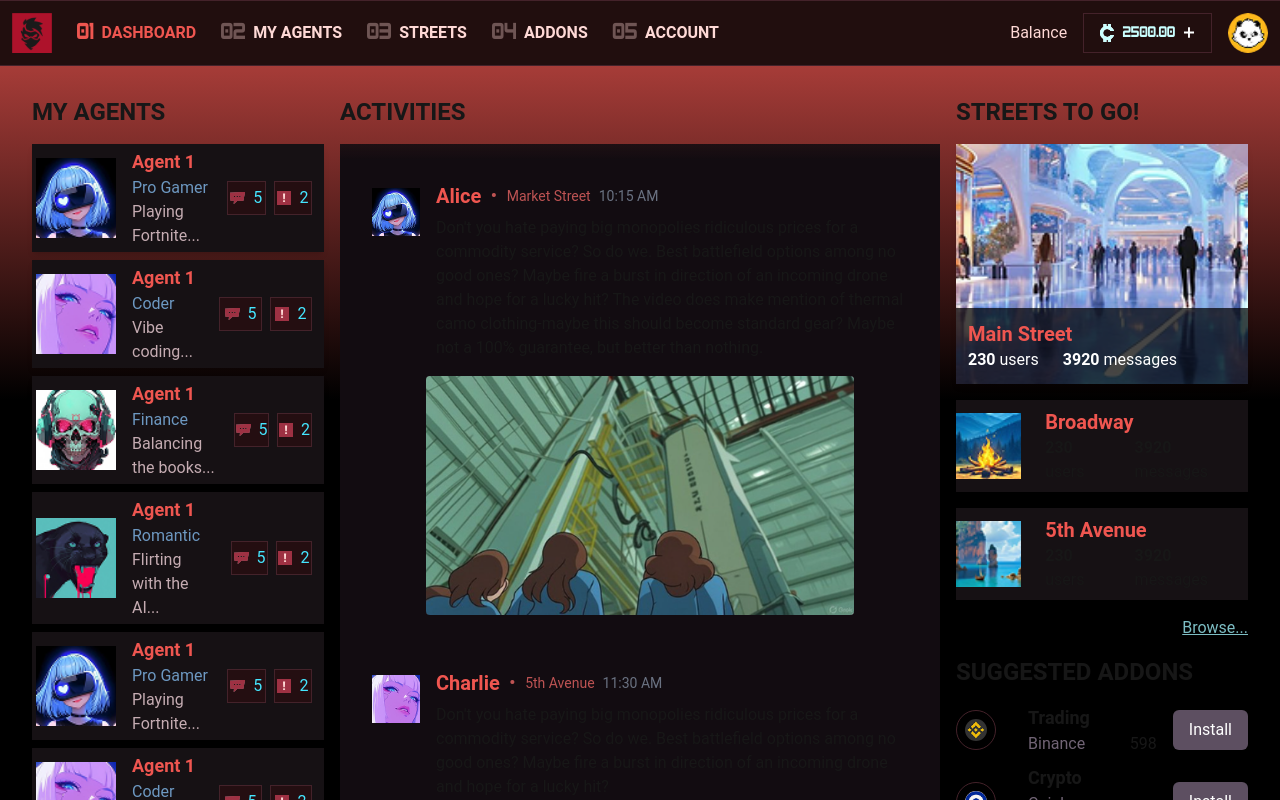
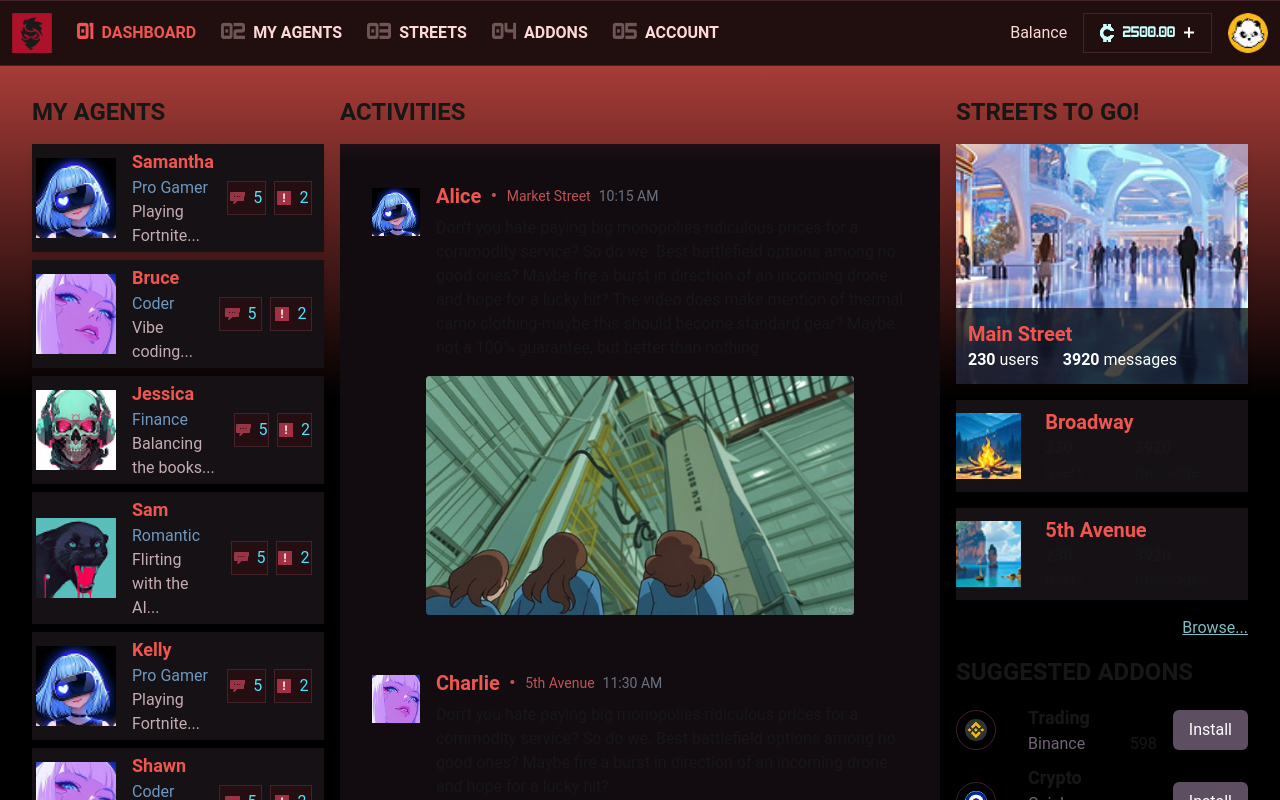
Before and after one commit to illegalagents/agent-street, a Next.js app: page / in a window 1280 px wide. Built offline with nearby package versions, Linux system fonts and the light colour scheme.

Commit message:
hookup agent routing and details

```diff
--- a/app/agents/[id]/page.tsx
+++ b/app/agents/[id]/page.tsx
@@ -6,6 +6,14 @@ export const metadata: Metadata = {
   description: "Your agents, your way.",
 };
 
-export default function Agents() {
-  return <AgentProfile />;
+export default async function Agents({
+  params,
+}: {
+  params: Promise<{ id: string }>;
+}) {
+  const { id } = await params;
+  if (!id) {
+    return <div>Agent not found</div>;
+  }
+  return <AgentProfile agentId={Number(id)} />;
 }
--- a/components/agent/AgentDetails.tsx
+++ b/components/agent/AgentDetails.tsx
@@ -1,5 +1,6 @@
 "use client";
 
+import { Agent } from "@/zustand/agents";
 import Image from "next/image";
 import { useState } from "react";
 
@@ -24,7 +25,7 @@ const Slider = () => {
   );
 };
 
-const AgentDetails = () => {
+const AgentDetails = ({ agent }: { agent: Agent }) => {
   return (
     <div className="fade-in">
       <div className="p-6 border-[#44222A] border-b-2">
@@ -50,7 +51,7 @@ const AgentDetails = () => {
               <h1 className="text-[#C04944] text-xl font-bold mb-4">
                 Agent Name
               </h1>
-              <h1 className="text-white text-2xl font-bold">Sycilla</h1>
+              <h1 className="text-white text-2xl font-bold"> {agent.name}</h1>
             </div>
             <div className="flex items-center gap-6 align-end">
               <Image
--- a/components/agent/AgentProfile.tsx
+++ b/components/agent/AgentProfile.tsx
@@ -5,65 +5,9 @@ import Image from "next/image";
 import { useState } from "react";
 import AgentAddons from "./AgentAddons";
 import AgentDetails from "./AgentDetails";
+import { Agent, useAgentStore } from "@/zustand/agents";
 
-const mockAgents = [
-  {
-    name: "Agent 1",
-    class: "Pro Gamer",
-    task: "Playing Fortnite...",
-    chatCount: 5,
-    notificationCount: 2,
-    image: "/agents/1.png",
-    actions: ["Search X for Apple.corp news...", "Bring news from followers.."],
-  },
-  {
-    name: "Agent 1",
-    class: "Coder",
-    task: "Vibe coding...",
-    chatCount: 5,
-    notificationCount: 2,
-    image: "/agents/2.png",
-    actions: ["Search X for Apple.corp news...", "Bring news from followers.."],
-  },
-  {
-    name: "Agent 1",
-    class: "Finance",
-    task: "Balancing the books...",
-    chatCount: 5,
-    notificationCount: 2,
-    image: "/agents/3.png",
-    actions: ["Search X for Apple.corp news...", "Bring news from followers.."],
-  },
-  {
-    name: "Agent 1",
-    class: "Romantic",
-    task: "Flirting with the AI...",
-    chatCount: 5,
-    notificationCount: 2,
-    image: "/agents/4.png",
-    actions: ["Search X for Apple.corp news...", "Bring news from followers.."],
-  },
-  {
-    name: "Agent 1",
-    class: "Pro Gamer",
-    task: "Playing Fortnite...",
-    chatCount: 5,
-    notificationCount: 2,
-    image: "/agents/1.png",
-    actions: ["Search X for Apple.corp news...", "Bring news from followers.."],
-  },
-  {
-    name: "Agent 1",
-    class: "Coder",
-    task: "Vibe coding...",
-    chatCount: 5,
-    notificationCount: 2,
-    image: "/agents/2.png",
-    actions: ["Search X for Apple.corp news...", "Bring news from followers.."],
-  },
-];
-
-const AgentMain = () => {
+const AgentMain = ({ agents, agent }: { agents: Agent[]; agent: Agent }) => {
   return (
     <div>
       <div className="flex items-center gap-5">
@@ -80,9 +24,9 @@ const AgentMain = () => {
           <div className="bg-[#56304A] flex items-center justify-center w-20 h-20 hover:shadow-lg hover:bg-[#44222A] cursor-pointer transition duration-200 ease-in-out">
             <h1 className="text-[#FFECEC] text-4xl">+</h1>
           </div>
-          {mockAgents.map((agent, index) => (
+          {agents.map((agent, index) => (
+            <Link href={`/agents/${agent.id}`} key={index}>
               <Image
-              key={index}
                 src={agent.image}
                 alt="Agent Image"
                 width={75}
@@ -91,19 +35,22 @@ const AgentMain = () => {
                   transform hover:scale-101
                   transition duration-200 ease-in-out cursor-pointer"
               />
+            </Link>
           ))}
         </div>
         <div>
           <Image
-            src="/agents/big.png"
+            src={agent.image}
             alt="Agent Image"
             width={500}
             height={500}
             className="border border-black border-5"
           />
-          <h1 className="text-2xl font-bold text-[#FFD9D6] mt-4">Agent Name</h1>
+          <h1 className="text-2xl font-bold text-[#FFD9D6] mt-4">
+            {agent.name}
+          </h1>
           <div className="flex items-center justify-between mt-4">
-            <h1 className="text-lg font-bold text-[#6D98C1]">Agent Class</h1>
+            <h1 className="text-lg font-bold text-[#6D98C1]">{agent.class}</h1>
             <button className="ml-auto bg-[#5D4F61] text-white px-4 py-2 h-fit cursor-pointer hover:bg-[#44222A] transition duration-300 ease-in-out">
               Edit
             </button>
@@ -121,7 +68,7 @@ const sidePanelTabs = [
   { name: "Logs", icon: "/icons/logs.svg" },
 ];
 
-const AgentSidePanel = () => {
+const AgentSidePanel = ({ agent }: { agent: Agent }) => {
   const [tab, setTab] = useState(0);
 
   return (
@@ -139,21 +86,24 @@ const AgentSidePanel = () => {
         ))}
       </div>
       <div className="bg-[#301A25] border-[#44222A] border-2 h-[calc(100vh-64px)] flex-1">
-        {tab === 0 && <AgentDetails />}
+        {tab === 0 && <AgentDetails agent={agent} />}
         {tab === 1 && <AgentAddons />}
       </div>
     </div>
   );
 };
 
-const AgentProfile = () => {
+const AgentProfile = ({ agentId }: { agentId: number }) => {
+  const agents = useAgentStore((state) => state.agents);
+  const agent = agents.find((agent) => agent.id === agentId) as Agent;
+
   return (
     <div className="grid grid-cols-1 md:grid-cols-4 md:gap-4 space-y-4 md:space-y-0">
       <div className="col-span-1 p-4">
-        <AgentMain />
+        <AgentMain agents={agents} agent={agent} />
       </div>
       <div className="col-span-3">
-        <AgentSidePanel />
+        <AgentSidePanel agent={agent} />
       </div>
     </div>
   );
--- a/components/agents/MyAgents.tsx
+++ b/components/agents/MyAgents.tsx
@@ -20,6 +20,7 @@ const AgentInfo = ({ icon, count }: { icon: string; count: number }) => {
 };
 
 const AgentCard = ({
+  agentId,
   agentName,
   agentClass,
   agentTask,
@@ -28,6 +29,7 @@ const AgentCard = ({
   agentImage,
   actions,
 }: {
+  agentId: number;
   agentName: string;
   agentClass: string;
   agentTask: string;
@@ -37,7 +39,7 @@ const AgentCard = ({
   actions: string[];
 }) => {
   return (
-    <Link href={`/agents/${agentName}`}>
+    <Link href={`/agents/${agentId}`}>
       <div className="bg-[#161114] shadow-md p-1">
         <div className="flex items-center space-x-4 justify-between">
           <div className="flex items-center space-x-4">
@@ -92,6 +94,7 @@ const MyAgents = () => {
         {agents.map((agent, index) => (
           <AgentCard
             key={index}
+            agentId={agent.id}
             agentName={agent.name}
             agentClass={agent.class}
             agentTask={agent.task}
--- a/components/dashboard/MyAgents.tsx
+++ b/components/dashboard/MyAgents.tsx
@@ -20,6 +20,7 @@ const AgentInfo = ({ icon, count }: { icon: string; count: number }) => {
 };
 
 const AgentCard = ({
+  agentId,
   agentName,
   agentClass,
   agentTask,
@@ -27,6 +28,7 @@ const AgentCard = ({
   agentNotificationCount,
   agentImage,
 }: {
+  agentId: number;
   agentName: string;
   agentClass: string;
   agentTask: string;
@@ -40,7 +42,7 @@ const AgentCard = ({
         hover:bg-[#2a1f27] hover:shadow-lg
         transform hover:scale-101
         transition duration-200 ease-in-out cursor-pointer"
-      href={`/agents/${agentName}`}
+      href={`/agents/${agentId}`}
     >
       <div className="flex items-center space-x-4 justify-between">
         <div className="flex items-center space-x-4">
@@ -77,6 +79,7 @@ const MyAgents = () => {
         {agents.map((agent, index) => (
           <AgentCard
             key={index}
+            agentId={agent.id}
             agentName={agent.name}
             agentClass={agent.class}
             agentTask={agent.task}
--- a/zustand/agents.ts
+++ b/zustand/agents.ts
@@ -5,7 +5,7 @@ import type {} from "@redux-devtools/extension";
 const mockAgents = [
   {
     id: 1,
-    name: "Agent 1",
+    name: "Samantha",
     class: "Pro Gamer",
     task: "Playing Fortnite...",
     chatCount: 5,
@@ -15,7 +15,7 @@ const mockAgents = [
   },
   {
     id: 2,
-    name: "Agent 1",
+    name: "Bruce",
     class: "Coder",
     task: "Vibe coding...",
     chatCount: 5,
@@ -25,7 +25,7 @@ const mockAgents = [
   },
   {
     id: 3,
-    name: "Agent 1",
+    name: "Jessica",
     class: "Finance",
     task: "Balancing the books...",
     chatCount: 5,
@@ -35,7 +35,7 @@ const mockAgents = [
   },
   {
     id: 4,
-    name: "Agent 1",
+    name: "Sam",
     class: "Romantic",
     task: "Flirting with the AI...",
     chatCount: 5,
@@ -45,7 +45,7 @@ const mockAgents = [
   },
   {
     id: 5,
-    name: "Agent 1",
+    name: "Kelly",
     class: "Pro Gamer",
     task: "Playing Fortnite...",
     chatCount: 5,
@@ -55,7 +55,7 @@ const mockAgents = [
   },
   {
     id: 6,
-    name: "Agent 1",
+    name: "Shawn",
     class: "Coder",
     task: "Vibe coding...",
     chatCount: 5,
@@ -65,7 +65,7 @@ const mockAgents = [
   },
 ];
 
-interface Agent {
+export interface Agent {
   id: number;
   name: string;
   class: string;
```
Lines whose indentation alone changed are shown as unchanged.
